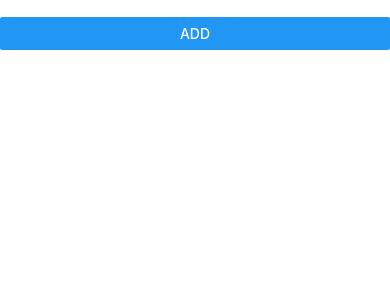
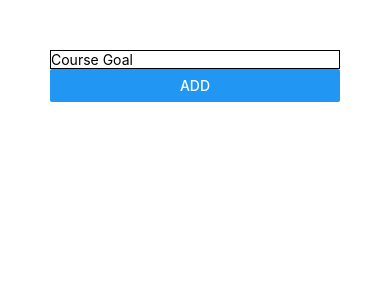
Before and after one commit to inzayn99/complete-guide-reactNative, a React Native app: screen / in a window 390 px wide. Shown: the top 300 px of the page. Built offline with nearby package versions, Linux system fonts and the light colour scheme.

Commit message:
Border inputType

```diff
--- a/App.js
+++ b/App.js
@@ -3,9 +3,9 @@ import { StyleSheet, Text, View, TextInput, Button } from 'react-native';
 
 export default function App() {
   return (
-    <View>
+    <View style={{padding: 50}}>
       <View>
-      <TextInput />
+      <TextInput placeholder="Course Goal" style={{borderBottomColor: 'black', borderWidth: 1 }}/>
       <Button title='ADD' />
       </View>
       <View>
```
